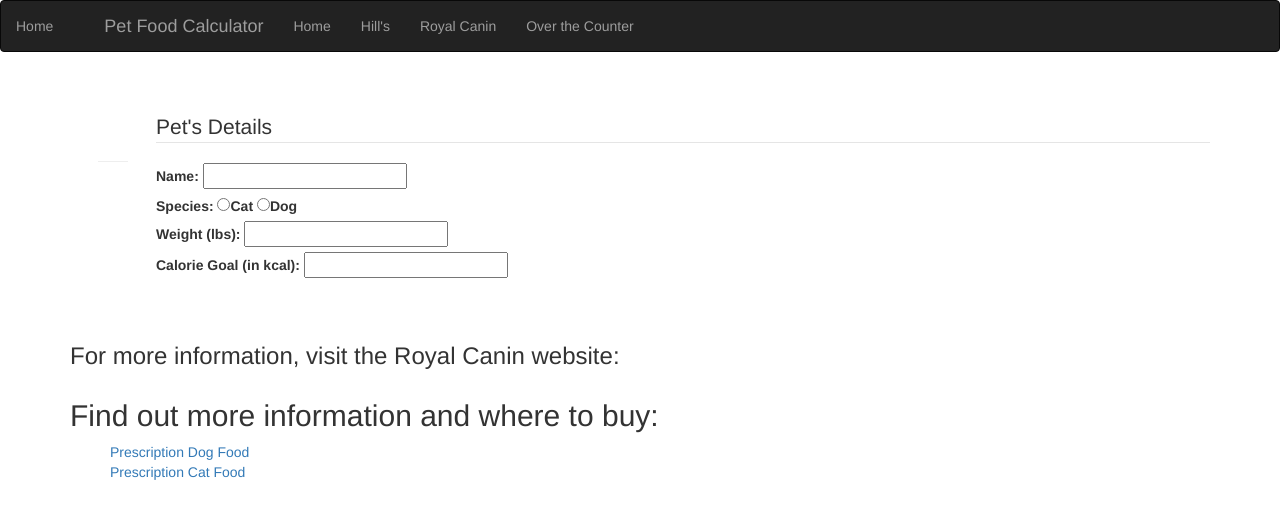
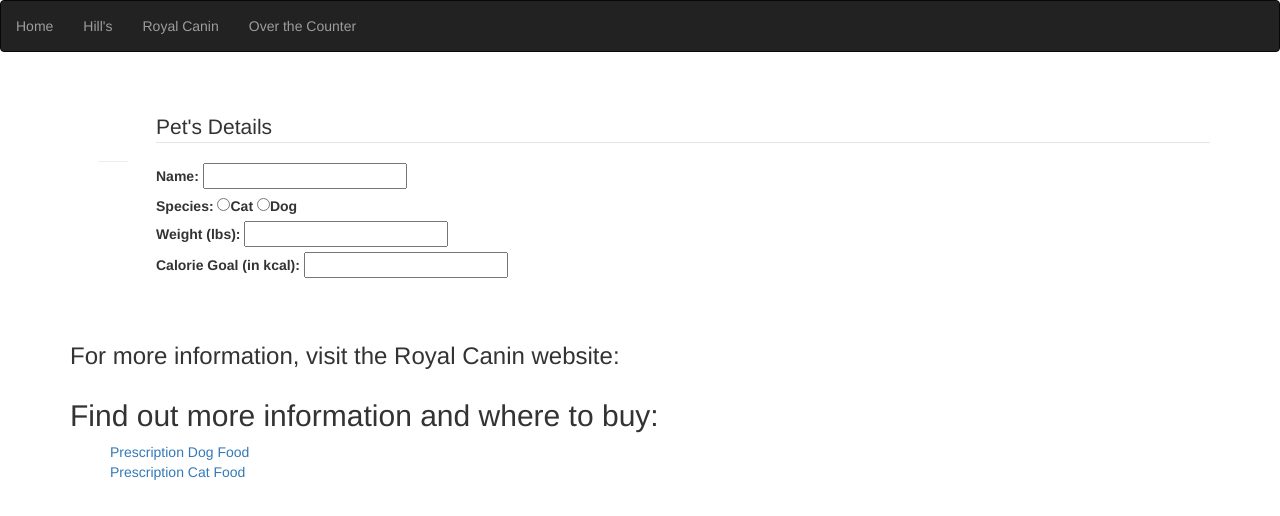
Before and after one commit to colburnh/colburnh.github.io, a plain HTML site: page rc.html in a window 1280 px wide. Drawn offline with nearby package versions, Linux system fonts and the light colour scheme.

Commit message:
Update rc.html

```diff
--- a/rc.html
+++ b/rc.html
@@ -12,9 +12,6 @@
 <body>
     <!-- menu bar -->
     <nav class="navbar navbar-inverse navbar-fixed">
-        <ul class="nav navbar-nav">
-            <li><a href="home.html">Home</a></li>
-            <a class="navbar-brand" href="index.html">Pet Food Calculator</a>
 
         <ul class="nav navbar-nav">
             <li><a href="index.html">Home</a></li>
```
